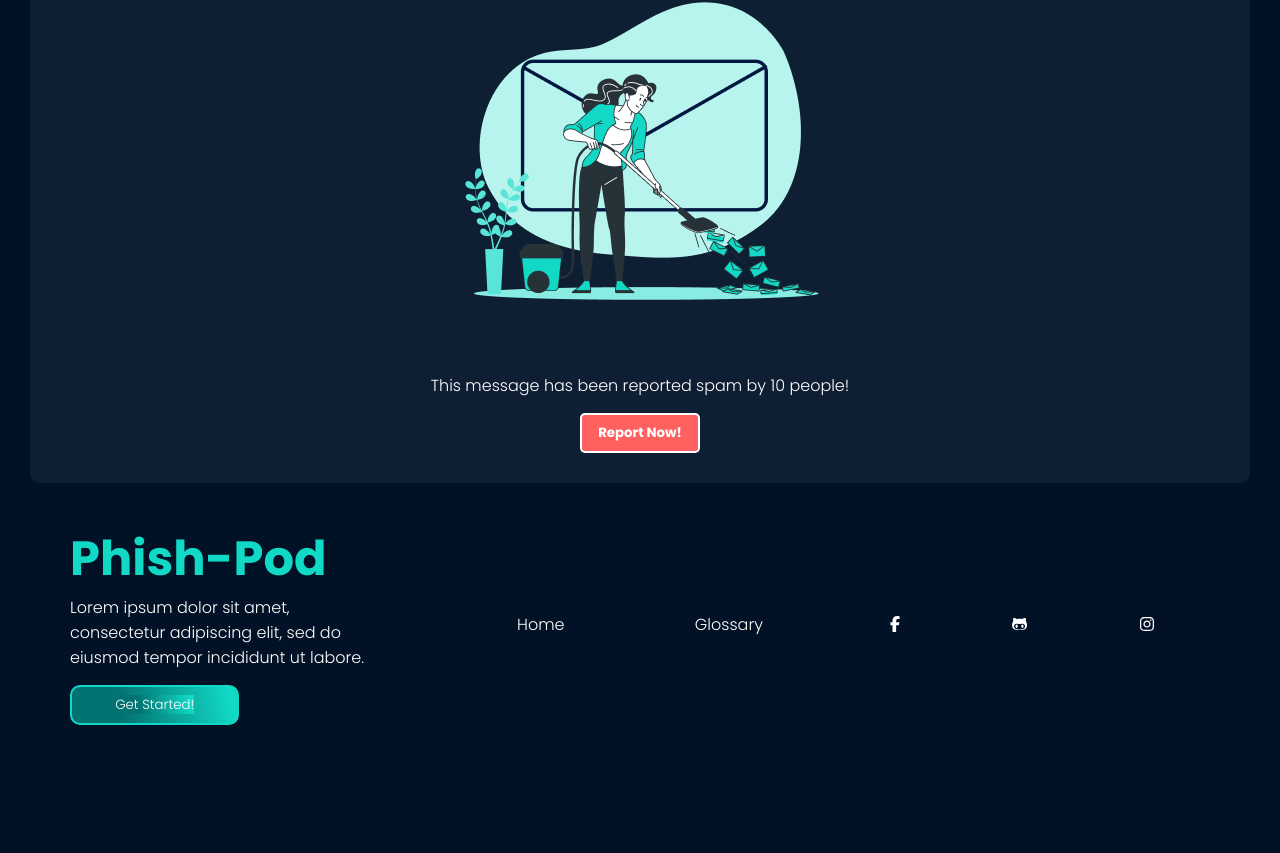
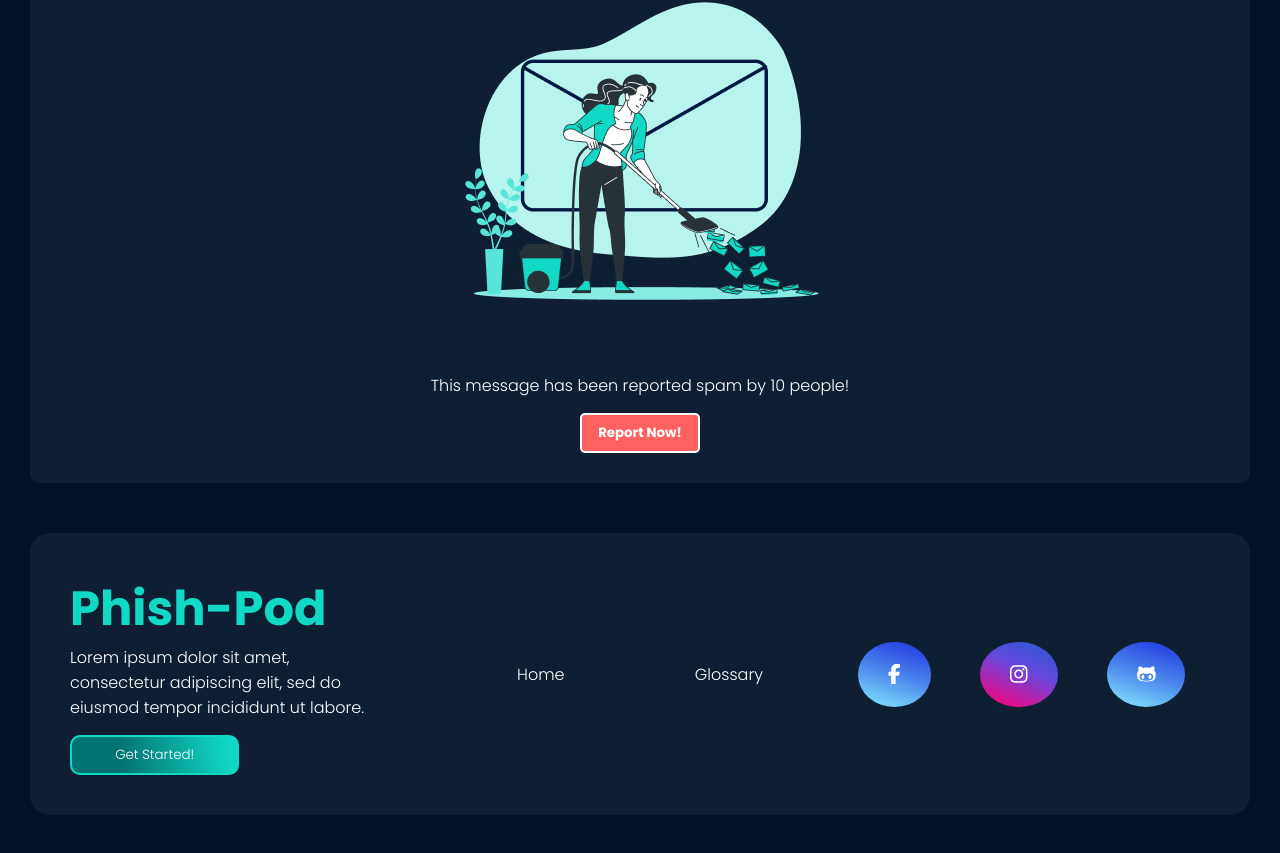
Before and after one commit to niyashiyas/Phish-Pod, a React (Create React App) app: page / in a window 1280 px wide. Shown: the part 1193-2046 px from the top of the page. Before the commit the page ends 1958 px from the top, so only its background shows below. Built offline with nearby package versions, Linux system fonts and the light colour scheme.

Commit message:
footer done

```diff
--- a/package.json
+++ b/package.json
@@ -5,6 +5,7 @@
   "dependencies": {
     "@fortawesome/fontawesome-svg-core": "^6.3.0",
     "@fortawesome/free-brands-svg-icons": "^6.3.0",
+    "@fortawesome/free-solid-svg-icons": "^6.3.0",
     "@fortawesome/react-fontawesome": "^0.2.0",
     "@testing-library/jest-dom": "^5.16.5",
     "@testing-library/react": "^13.4.0",
--- a/src/components/Footer/Footer.css
+++ b/src/components/Footer/Footer.css
@@ -1,6 +1,8 @@
 @import url('https://fonts.googleapis.com/css2?family=Poppins:wght@300;700&family=Ubuntu:ital,wght@1,700&display=swap');
 
 .footerBox {
+  margin: 50px 0;
+  background: rgba(237, 242, 244, 0.058);
   border-radius: 20px;
   color: white;
   display: flex;
@@ -14,6 +16,7 @@
   display: flex;
   flex-direction: column;
   width: 33%;
+  background: transparent;
 }
 #main-tag{
   color: #11d9c5;
@@ -22,10 +25,12 @@ font-size: 48px;
 }
 .p-footer{
   width: 80%;
+  background: transparent;
 }
 a{
   text-decoration: none;
   color: white;
+  background: transparent;
 }
 .footerButton{
   width: 45%;
@@ -37,9 +42,10 @@ a{
 }
 .footerButton a{
   background: linear-gradient(258.88deg, #11d9c5 5.48%, #027373 69.85%);
-
+  background: transparent;
 }
 .footerLinks{
+  background: transparent;
   display: flex;
   flex-direction: row;
   width: 33%;
@@ -47,10 +53,27 @@ a{
   align-items: center;
 }
 .footerSocials{
+  background: transparent;
   display: flex;
   flex-direction: row;
   width: 33%;
   justify-content: space-around;
   align-items: center;
-
 }
+.footerSocials a{
+  box-sizing: border-box;
+  border-radius: 50%;
+  padding: 20px 30px;
+}
+.fa-inverse{
+  background: transparent;
+}
+#fb{
+  background: linear-gradient(197.71deg, #243FE1 6.64%, #2F53E5 20.96%, #4C87ED 50.31%, #7BDAFB 91.77%, #84EAFE 99.8%);
+}
+#ig{
+  background: linear-gradient(202.41deg, #3A55D2 10.2%, #4651D5 21.3%, #6548DE 41.17%, #FF007A 95.07%);
+}
+#gh{
+  background: linear-gradient(197.71deg, #243FE1 6.64%, #2F53E5 20.96%, #4C87ED 50.31%, #7BDAFB 91.77%, #84EAFE 99.8%);
+}
--- a/src/components/Footer/Footer.js
+++ b/src/components/Footer/Footer.js
@@ -16,9 +16,9 @@ const Footer = () => {
         <a href='#'>Glossary</a>
       </div>
       <div className='footerSocials'>
-        <a href='https://facebook.com'><FontAwesomeIcon icon={faFacebookF} /></a>
-        <a href='https://github.com/niyashiyas/Phish-Pod'><FontAwesomeIcon icon={faGithubAlt} /></a>
-        <a href='https://instagram.com'><FontAwesomeIcon icon={faInstagram} /></a>
+        <a href='https://facebook.com' id='fb'><FontAwesomeIcon icon={faFacebookF} className="fa-inverse !important" size='lg'/></a>
+        <a href='https://instagram.com' id='ig'><FontAwesomeIcon icon={faInstagram} className="fa-inverse !important" size='lg'/></a>
+        <a href='https://github.com/niyashiyas/Phish-Pod' id='gh'><FontAwesomeIcon icon={faGithubAlt} className="fa-inverse !important" size='lg'/></a>
       </div>
     </div>
   )
```
Also changed, not shown: 1 other file (tests, documents, lock files or other folders).
